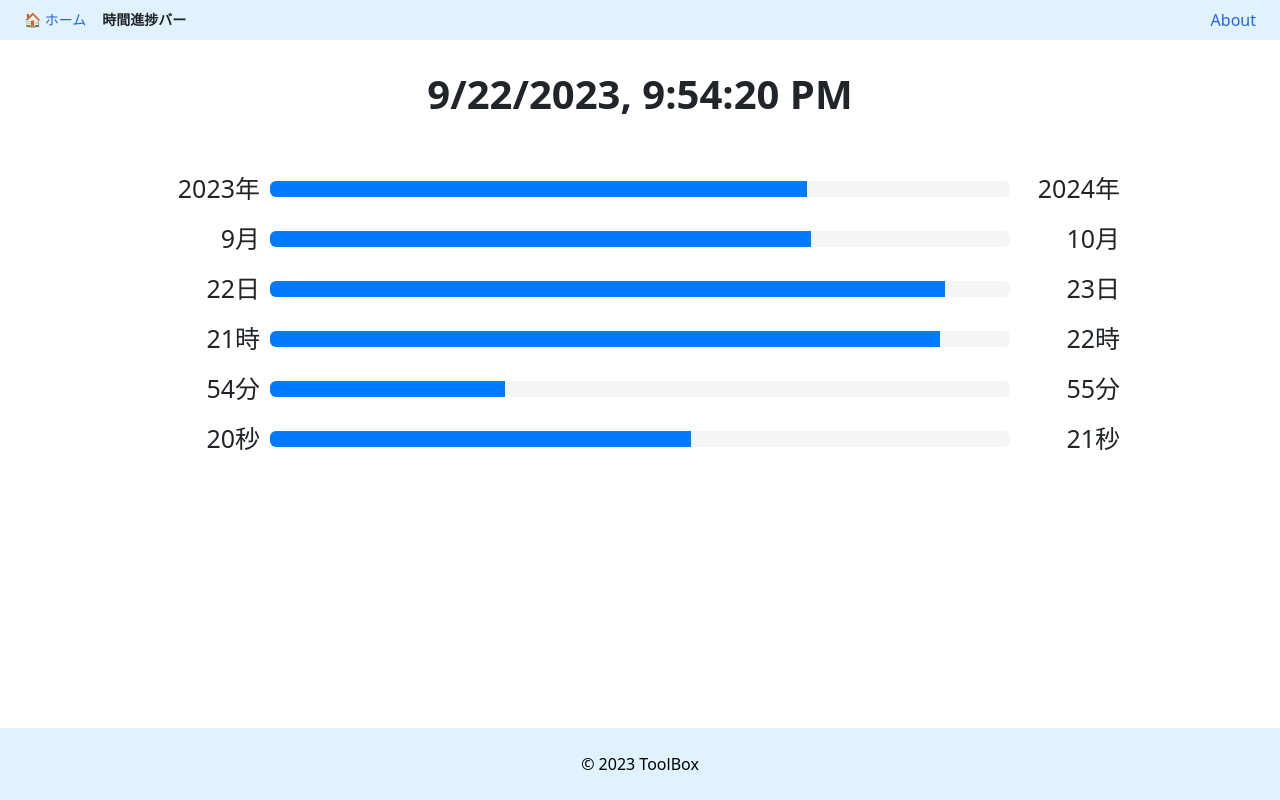
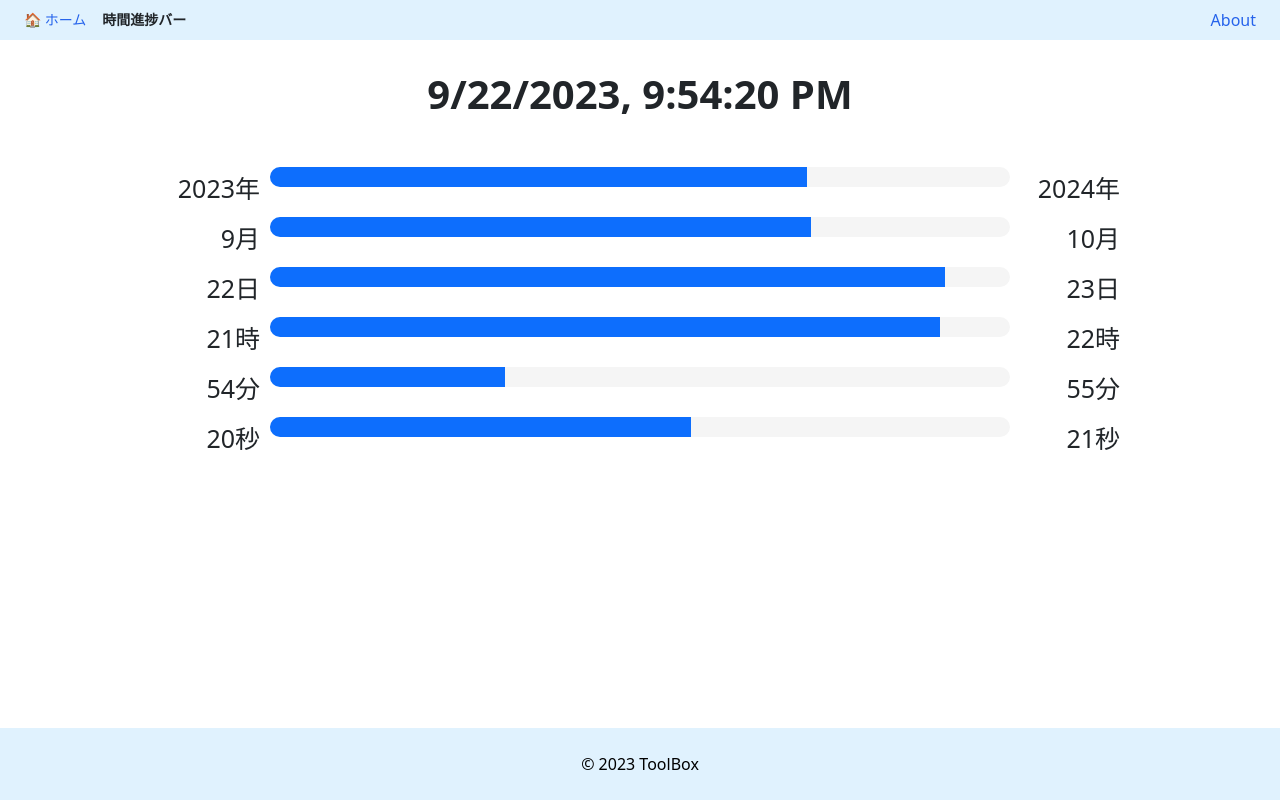
Before and after one commit to foresukecom/toolbox, a Vue app: page /time-progress in a window 1280 px wide. Built offline with nearby package versions, Linux system fonts and the light colour scheme; no server answers.

Commit message:
refactor: flowbiteコンポーネントを使うように修正

```diff
--- a/src/components/TimeProgress.vue
+++ b/src/components/TimeProgress.vue
@@ -1,12 +1,10 @@
 <template>
-  <div>
-    <div class="progress-container">
-      <div class="progress-value">{{ currentVal }}{{ unit }}</div>
-      <div class="progress">
-        <div class="progress-bar" :style="{ width: progressPercentage + '%' }"  />
-      </div>
-      <div class="progress-value">{{ nextVal }}{{ unit }}</div>
+  <div class="progress-container">
+    <div class="progress-value">{{ currentVal }}{{ unit }}</div>
+    <div class="progress mb-4 bg-gray-200 rounded-full h-2/5 position-relative dark:bg-gray-700">
+      <div class="progress-bar bg-primary position-absolute" :style="{ width: progressPercentage + '%' }"></div>
     </div>
+    <div class="progress-value">{{ nextVal }}{{ unit }}</div>
   </div>
 </template>
 
```
